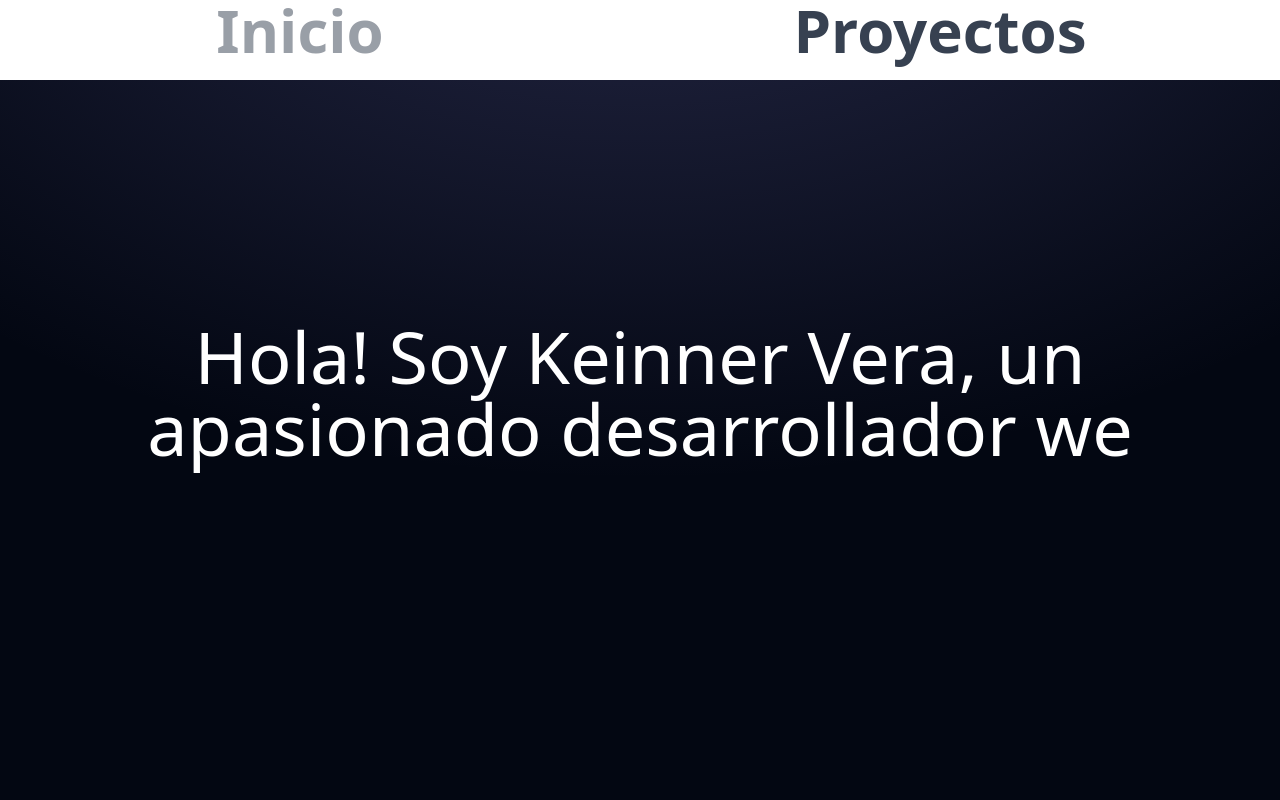
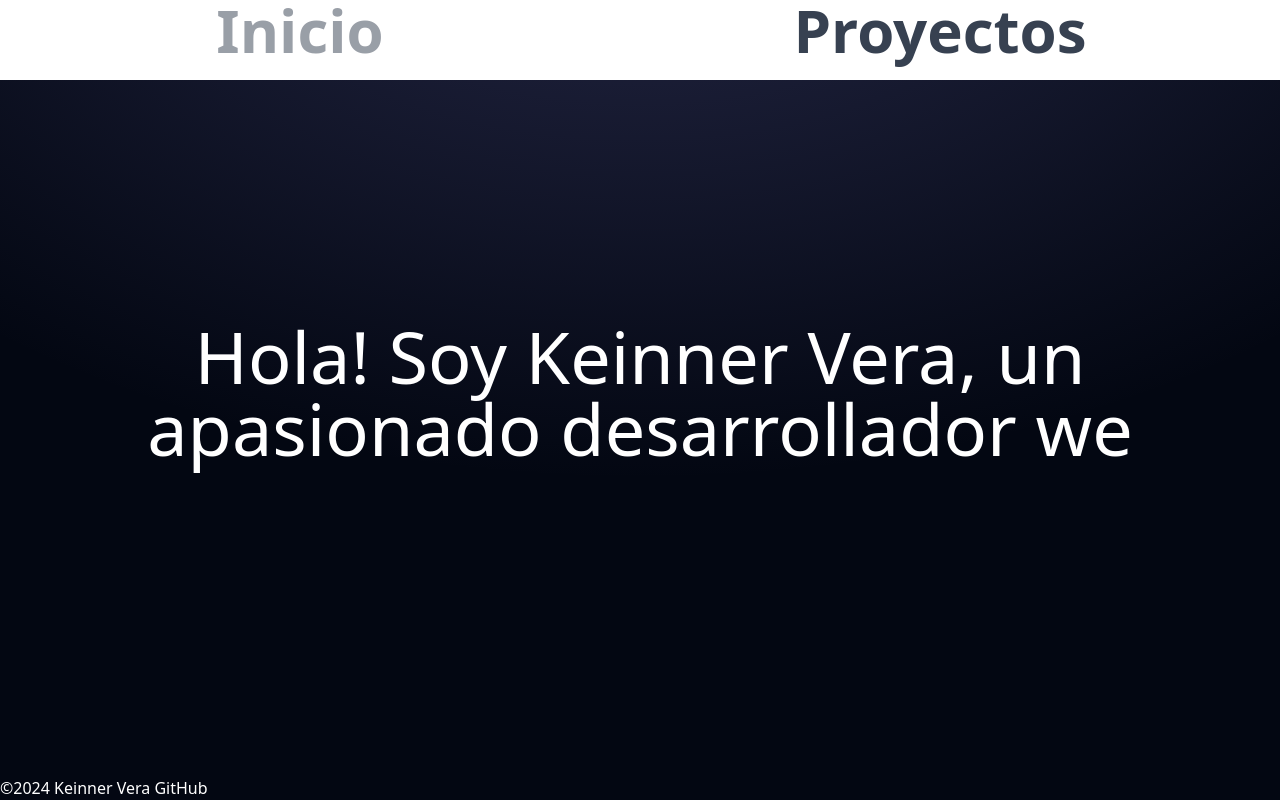
Before and after one commit to Keidevk/curriculum, a Next.js app: page / in a window 1280 px wide. Built offline with nearby package versions, Linux system fonts and the light colour scheme.

Commit message:
Add footer with my github repository

```diff
--- a/app/page.js
+++ b/app/page.js
@@ -3,6 +3,7 @@ import {useState, useEffect, useRef} from "react";
 import Typewriter from "./components/typewrite";
 import Nav from "./components/nav.component";
 import Proyects from "./components/proyect.component";
+import Link from "next/link";
 
 
 export default function Home() {
@@ -33,6 +34,9 @@ export default function Home() {
         </div>
       </div>
         </>:<Typewriter/>}
+      <footer className="text-base text-white flex items-end ">
+        <Link href="https://github.com/Keidevk">©2024 Keinner Vera GitHub</Link>
+      </footer>
     </>
   );
 }
--- a/package.json
+++ b/package.json
@@ -9,6 +9,7 @@
     "lint": "next lint"
   },
   "dependencies": {
+    "curriculum": "file:",
     "next": "14.2.5",
     "react": "^18",
     "react-dom": "^18"
```
Also changed, not shown: 1 other file (tests, documents, lock files or other folders).
